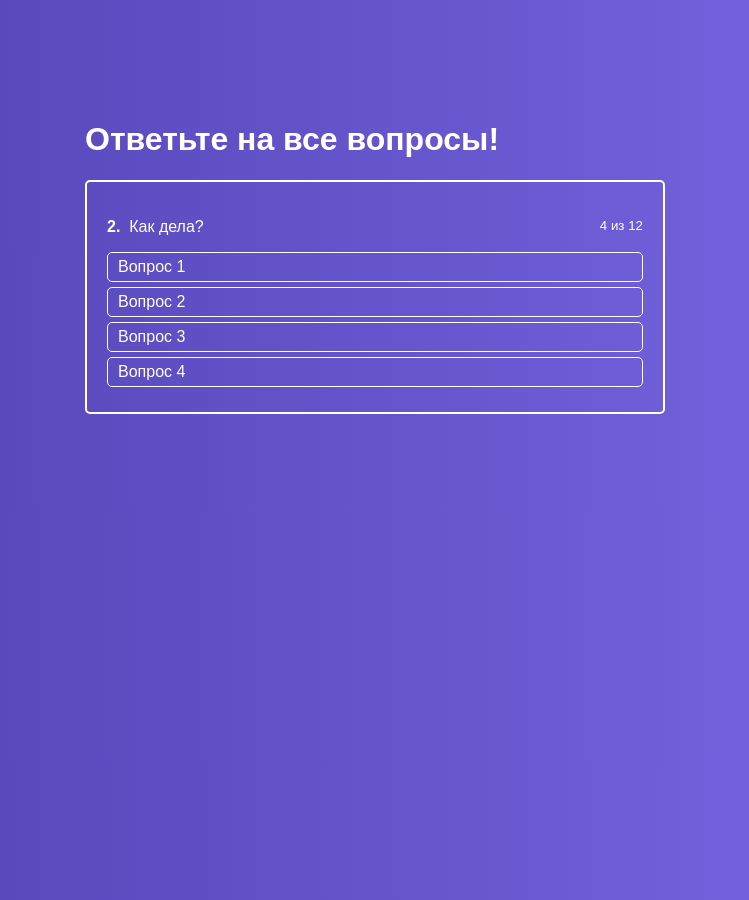
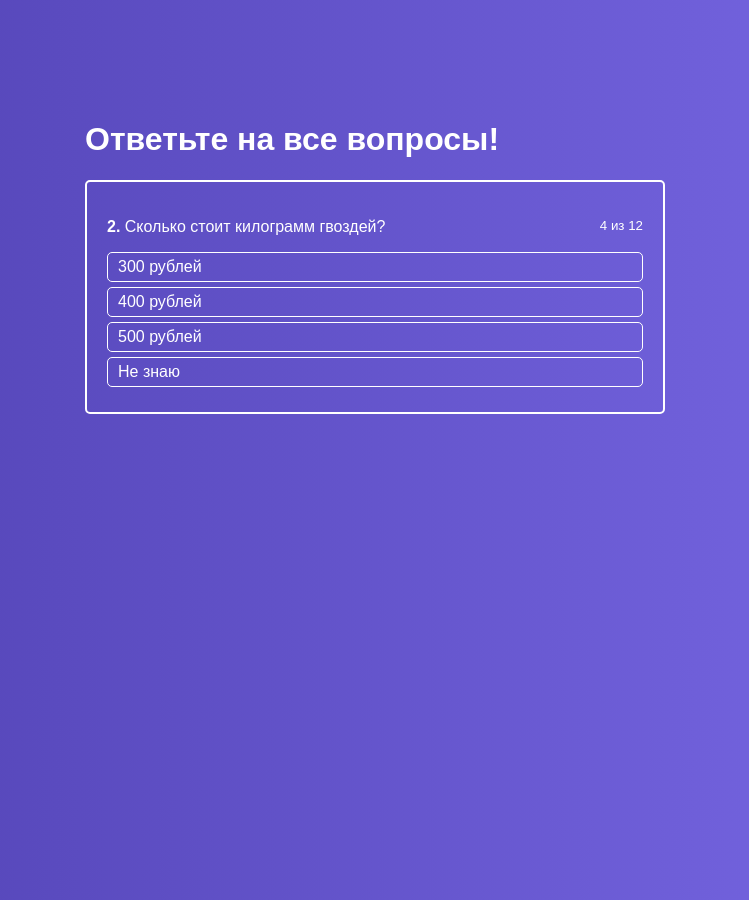
Before and after one commit to kolun4ik/react-quiz, a React (Create React App) app: page / in a window 1280 px wide. Shown: the whole page, without its empty margins (265-1014 px from the left). Built offline with nearby package versions, Linux system fonts and the light colour scheme.

Commit message:
Реализован обработчик нажатия на вопрос: получаем id ответа

```diff
--- a/src/components/ActiveQuiz/ActiveList/AnswerItem/AnswerItem.js
+++ b/src/components/ActiveQuiz/ActiveList/AnswerItem/AnswerItem.js
@@ -4,7 +4,10 @@ import classes from './AnswerItem.module.css';
 
 const AnswerItem = props => {
     return (
-        <li className={classes.AnswerItem}>
+        <li
+            className={classes.AnswerItem}
+            onClick={() => props.onAnswerClick(props.answer.id)}
+        >
             { props.answer.text }
         </li>
     )
--- a/src/components/ActiveQuiz/ActiveList/AnswersList.js
+++ b/src/components/ActiveQuiz/ActiveList/AnswersList.js
@@ -10,6 +10,7 @@ const AnswersList = props => (
                 <AnswerItem
                     key={index}
                     answer={answer}
+                    onAnswerClick={props.onAnswerClick}
                 />
             )
         })}
--- a/src/components/ActiveQuiz/ActiveQuiz.js
+++ b/src/components/ActiveQuiz/ActiveQuiz.js
@@ -7,12 +7,13 @@ const ActiveQuiz = props => (
         <p className={classes.Question}>
             <span>
                 <strong>2.</strong>&nbsp;
-                Как дела?
+                { props.question }
             </span>
             <small>4 из 12</small>
         </p>
         <AnswerList
             answers={props.answers}
+            onAnswerClick={props.onAnswerClick}
         />
     </div>
 );
--- a/src/containers/Quiz/Quiz.js
+++ b/src/containers/Quiz/Quiz.js
@@ -8,14 +8,20 @@ class Quiz extends Component{
     state = {
         quiz: [
             {
+                question: 'Сколько стоит килограмм гвоздей?',
+                rightAnswerId: 2,
                 answers: [
-                    {text: 'Вопрос 1'},
-                    {text: 'Вопрос 2'},
-                    {text: 'Вопрос 3'},
-                    {text: 'Вопрос 4'},
+                    {text: '300 рублей', id: 1},
+                    {text: '400 рублей', id: 2},
+                    {text: '500 рублей', id: 3},
+                    {text: 'Не знаю', id: 4},
                 ]
             }
         ],
+    };
+
+    onAnswerClickHandler = (answerId) => {
+        console.log('-->', 'answer Id', answerId);
     };
 
     render() {
@@ -25,6 +31,8 @@ class Quiz extends Component{
                     <h1>Ответьте на все вопросы!</h1>
                     <ActiveQuiz
                         answers={this.state.quiz[0].answers}
+                        question={this.state.quiz[0].question}
+                        onAnswerClick={this.onAnswerClickHandler}
                     />
                 </div>
             </div>
```
